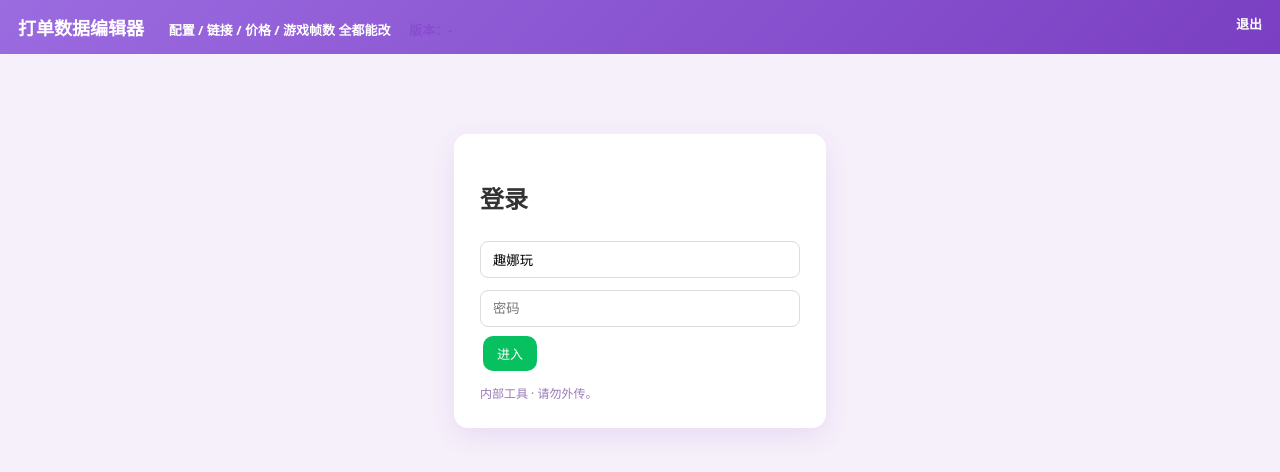
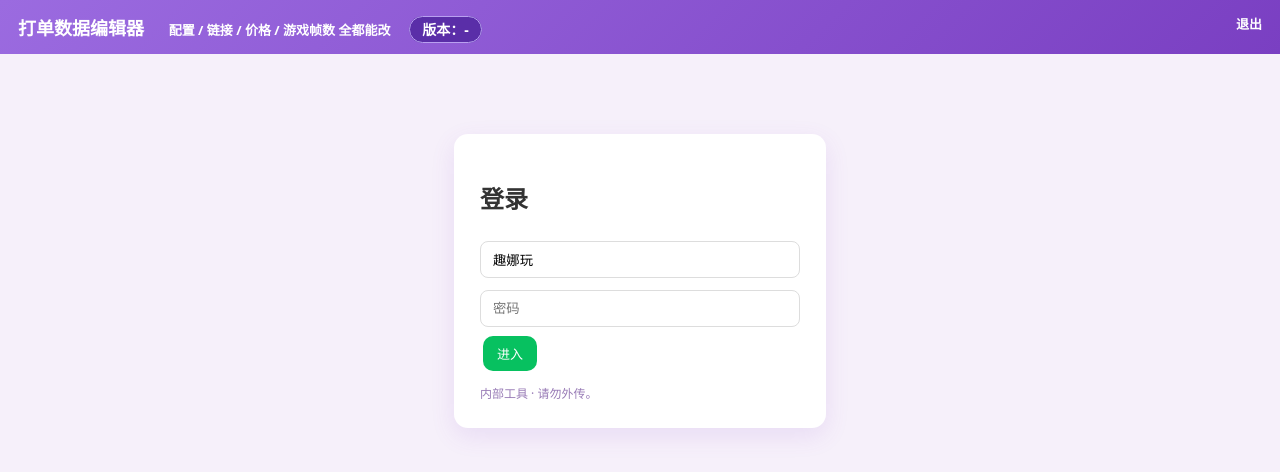
Before and after one commit to silo08/dadan-data, a plain HTML site: page data-editor.html in a window 1280 px wide. Drawn offline with nearby package versions, Linux system fonts and the light colour scheme.

Commit message:
?????????????

```diff
--- a/data-editor.html
+++ b/data-editor.html
@@ -25,7 +25,7 @@ td .nm{max-width:380px;white-space:nowrap;overflow:hidden;text-overflow:ellipsis
 #login input{width:100%;box-sizing:border-box;padding:10px 12px;border:1px solid #ddd;border-radius:8px;margin:6px 0}
 #log{background:#fff;border-radius:10px;padding:12px;font-size:13px;margin-top:10px;display:none;white-space:pre-wrap}
 </style></head><body>
-<header>打单数据编辑器 <a onclick="doLogout()">退出</a><span style="font-size:13px;margin-left:20px">配置 / 链接 / 价格 / 游戏帧数 全都能改</span> <span id="ver" style="font-size:13px;margin-left:14px;color:#8a4bd0;font-weight:700">版本：-</span> <span id="ok" style="display:none;font-size:13px;margin-left:8px;color:#2e9e5b;font-weight:700">✔ 已同步到官网</span></header>
+<header>打单数据编辑器 <a onclick="doLogout()">退出</a><span style="font-size:13px;margin-left:20px">配置 / 链接 / 价格 / 游戏帧数 全都能改</span> <span id="ver" style="font-size:14px;margin-left:14px;color:#fff;background:#5a2ea8;padding:3px 12px;border-radius:14px;font-weight:800;border:1px solid #b9a0f0">版本：-</span> <span id="ok" style="display:none;font-size:13px;margin-left:8px;color:#2e9e5b;font-weight:700">✔ 已同步到官网</span></header>
 <div id="login"><h2>登录</h2><input id="u" placeholder="账号" value="趣娜玩" autocomplete="username"><input id="p" type="password" placeholder="密码" autocomplete="new-password"><button class="btn green" onclick="doLogin()">进入</button><div class="muted">内部工具 · 请勿外传。</div></div>
 <div class="wrap" id="main" style="display:none">
   <div>
```
